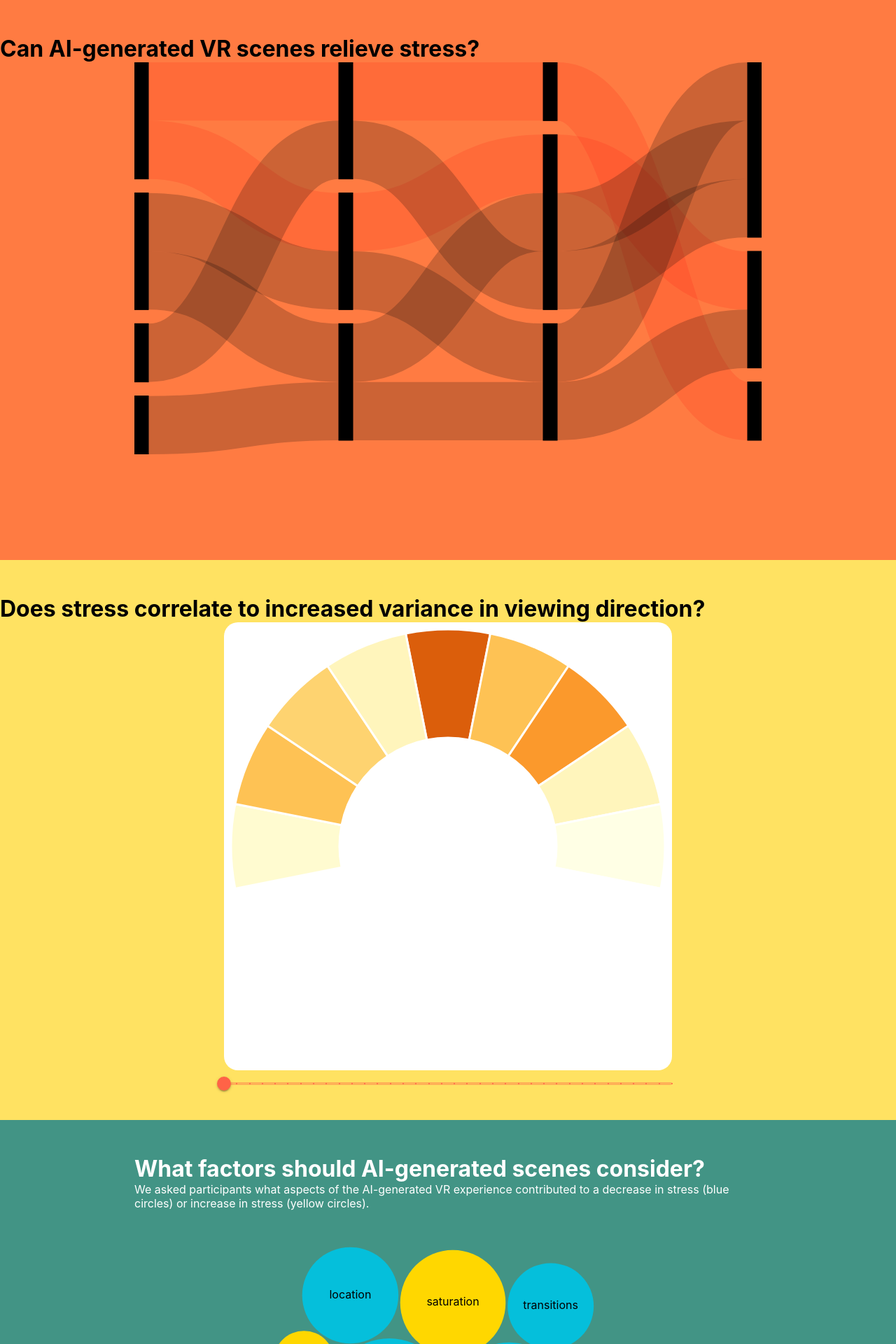
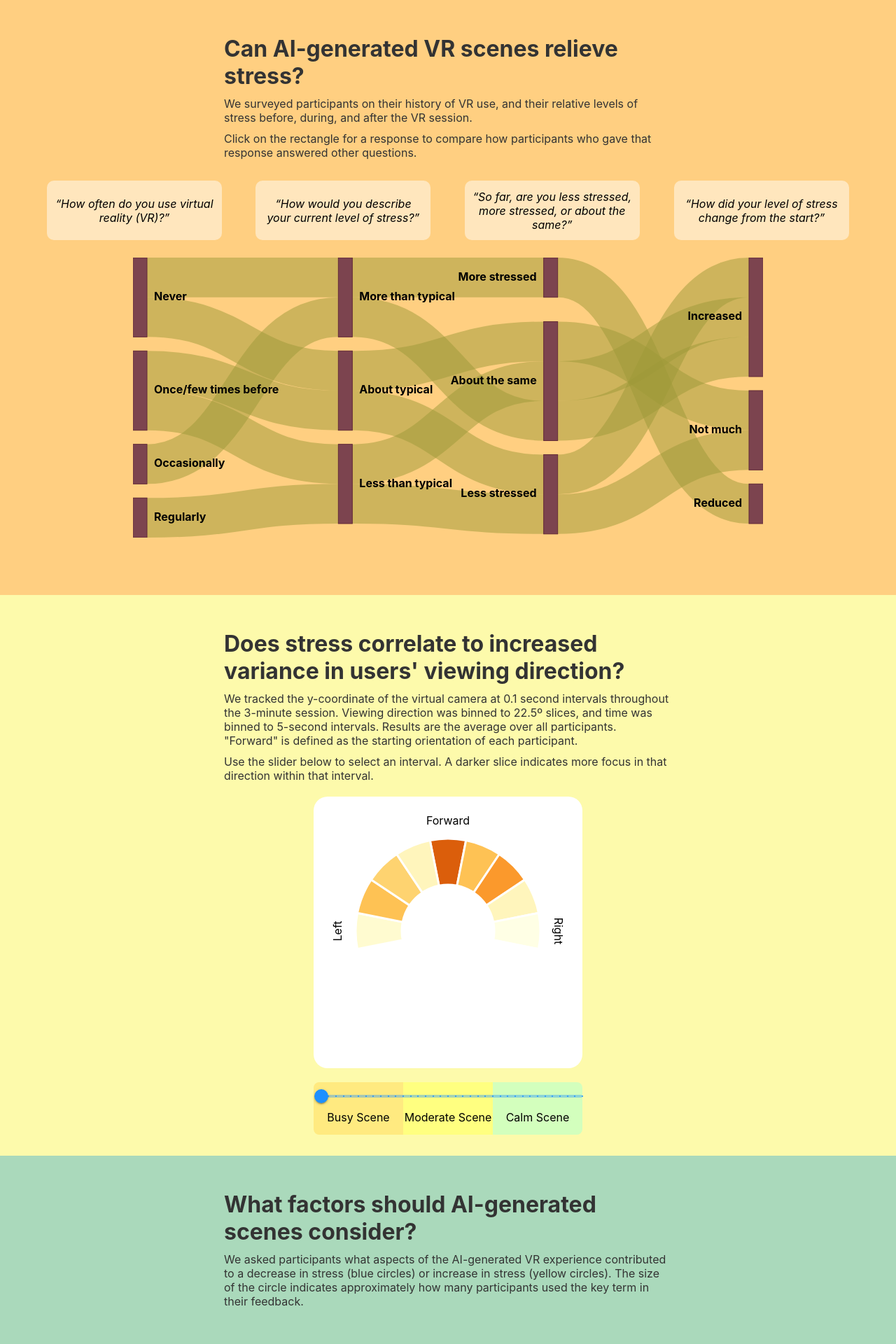
Before and after one commit to ChanGarrickT/ECS272-Final-Project-VR, a React (Vite) app: page / in a window 1280 px wide. Shown: the top 1920 px of the page at 70% size. Built offline with nearby package versions, Linux system fonts and the light colour scheme.

Commit message:
Added interaction to Sankey diagram

```diff
--- a/src/components/HeatMap.jsx
+++ b/src/components/HeatMap.jsx
@@ -31,20 +31,40 @@ export default function HeatMap(props){
     }, [currentInterval]);
 
     return (
-        <Box sx={{ width: '100vw', height: '100vh', minHeight: '720px', backgroundColor: '#ffe262'}}>
-            <h1>Does stress correlate to increased variance in viewing direction?</h1>
-            <Box sx={{height: '80%', aspectRatio: '1', margin: "auto", backgroundColor: "white", borderRadius: '20px'}}>
+        <Box sx={{ width: '100vw', minHeight: '100vh', backgroundColor: '#FDFAAB'}}>
+            <Box className='title-box'>
+                <h1>Does stress correlate to increased variance in users' viewing direction?</h1>
+                <p>
+                    We tracked the y-coordinate of the virtual camera at 0.1 second intervals throughout the 3-minute session.
+                    Viewing direction was binned to 22.5º slices, and time was binned to 5-second intervals.
+                    Results are the average over all participants.
+                    "Forward" is defined as the starting orientation of each participant.
+                </p>
+                <p>
+                    Use the slider below to select an interval. A darker slice indicates more focus in that direction within that interval.
+                </p>
+            </Box>
+            <Box sx={{width: '30%', maxWidth: '570px', aspectRatio: '1', margin: "20px auto", backgroundColor: "white", borderRadius: '20px'}}>
                 <svg ref={svgRef} width='100%' height='100%'></svg>
+            </Box>
+            <Grid container sx={{position: 'relative', width: '30%', maxWidth: '570px', margin: '0 auto', padding: '0 0 30px'}}>
+                <Box sx={{position: 'absolute', width: '100%', paddingLeft: '2.77%', top: '5px', zIndex: 1, boxSizing: 'border-box'}}>
                     <Slider
-                    sx={{color: 'tomato'}}
+                        sx={{color: 'dodgerblue', zIndex: 1}}
                         onChange={(e, val) => setCurrentInterval(val)}
                         defaultValue={0}
                         step={1}
                         marks
                         min={0}
                         max={35}
+                        valueLabelDisplay='auto'
+                        valueLabelFormat={(x) => `${5 * x} - ${5 * x + 5} sec`}
                     />
                 </Box>
+                <Grid size={4} sx={{backgroundColor: 'hsl(50, 100%, 75%)', textAlign: 'center', padding: '40px 0 15px', borderRadius: '8px 0 0 8px'}}>Busy Scene</Grid>
+                <Grid size={4} sx={{backgroundColor: 'hsl(60, 100%, 75%)', textAlign: 'center', padding: '40px 0 15px'}}>Moderate Scene</Grid>
+                <Grid size={4} sx={{backgroundColor: 'hsl(100, 100%, 87%)', textAlign: 'center', padding: '40px 0 15px', borderRadius: '0 8px 8px 0'}}>Calm Scene</Grid>
+            </Grid>
         </Box>
     )
 }
@@ -53,7 +73,23 @@ function drawChart(svgElement, interval, size){
     const svg = d3.select(svgElement);
     svg.selectAll('*').remove();
 
-    const innerRad = size.height / 2 - 10;
+    // Draw labels
+    svg.append('text')
+        .text('Left')
+        .attr('text-anchor', 'middle')
+        .style('transform', `translate(40px, ${size.height / 2}px) rotate(-90deg)`);
+
+    svg.append('text')
+        .text('Right')
+        .attr('text-anchor', 'middle')
+        .style('transform', `translate(${size.width - 40}px, ${size.height / 2}px) rotate(90deg)`);
+
+    svg.append('text')
+        .text('Forward')
+        .attr('text-anchor', 'middle')
+        .style('transform', `translate(${size.width / 2}px, 40px)`);
+
+    const innerRad = size.height / 2 - 60;
     const outerRad = innerRad / 2;
 
     const arc = d3.arc()
--- a/src/components/SurveyBubble.jsx
+++ b/src/components/SurveyBubble.jsx
@@ -19,10 +19,13 @@ export default function SurveyBubble(props){
     }, [size, currentFilter]);
 
     return (
-        <Box sx={{ width: '100vw', height: '100vh', minHeight: '720px', backgroundColor: '#429485'}}>
-            <Box sx={{width: '70%', margin: 'auto', color: 'white'}}>
+        <Box sx={{ width: '100vw', height: '100vh', minHeight: '720px', backgroundColor: '#AAD9BB'}}>
+            <Box className='title-box'>
                 <h1>What factors should AI-generated scenes consider?</h1>
-                <p>We asked participants what aspects of the AI-generated VR experience contributed to a decrease in stress (blue circles) or increase in stress (yellow circles).</p>
+                <p>
+                    We asked participants what aspects of the AI-generated VR experience contributed to a decrease in stress (blue circles) or increase in stress (yellow circles).
+                    The size of the circle indicates approximately how many participants used the key term in their feedback.
+                </p>
             </Box>
             <Box sx={{width: '70%', height: '70%', margin: 'auto', backgroundColor: "none", borderRadius: '20px'}}>
                 <svg ref={svgRef} width='100%' height='100%' textAnchor='middle' dominantBaseline='middle'><g></g></svg>
--- a/src/components/SurveySankey.jsx
+++ b/src/components/SurveySankey.jsx
@@ -25,17 +25,17 @@ function genGraph(){
         for(const d of surveyData){
             const key = [k, d[k]];
             if(nodeByKey.has(key)) continue;
-            const node = {name: d[k]};
+            const node = {name: d[k], questionNumber: keys.indexOf(k), index: ++index};
             nodes.push(node);
             nodeByKey.set(key, node);
-            indexByKey.set(key, ++index);
+            indexByKey.set(key, index);
         }
     }
 
     for(let i = 1; i < keys.length; ++i){
         const a = keys[i-1];
         const b = keys[i];
-        const prefix = keys.slice(0, i+1);
+        const prefix = [...keys];
         // Ex. key: ['Never', 'More than typical', 'More stressed', 'Increased']
         // Ex. value: {names: <same as key, used for tooltips>, source: 7, target: 10, value: 0}
         const linkByKey = new d3.InternMap([], JSON.stringify);
@@ -53,7 +53,9 @@ function genGraph(){
                 names,
                 value
             };
-            links.push(link);
+            if(link.value !== 0){
+                links.push(link);
+            }
             linkByKey.set(names, link);
         }
     }
@@ -63,35 +65,81 @@ function genGraph(){
 
 export default function SurveySankey(props){
     const svgRef = useRef(null);
+    const rectsSelectionRef = useRef(null);
+    const pathsSelectionRef = useRef(null);
     const [size, setSize] = useState({ width: 0, height: 0 });
+    const [currentNode, setCurrentNode] = useState(null);
 
     const onResize = useDebounceCallback((size) => setSize(size), 200);
     useResizeObserver({ ref: svgRef, onResize });
 
     useEffect(() => {
         if(size.width === 0 || size.height === 0) return;
-        drawChart(svgRef.current, size);
+        const [rects, paths] = drawChart(svgRef.current, selectNode, size);
+        rectsSelectionRef.current = rects;
+        pathsSelectionRef.current = paths;
+        recolorChart(rectsSelectionRef.current, pathsSelectionRef.current, currentNode);
     }, [size]);
 
+    useEffect(() => {
+        if(size.width === 0 || size.height === 0) return;
+        if(!rectsSelectionRef || !pathsSelectionRef.current) return;
+        recolorChart(rectsSelectionRef.current, pathsSelectionRef.current, currentNode);
+    }, [currentNode]);
+
+    function selectNode(d){
+        setCurrentNode((prev) => {
+            if(!prev || d.index !== prev.index){
+                return {
+                    questionNumber: d.questionNumber,
+                    answer: d.name,
+                    index: d.index
+                }
+            } else {
+                return null
+            }
+        })
+    }
+
     return (
-        <Box sx={{ width: '100vw', height: '100vh', minHeight: '720px', backgroundColor: '#ff7b42'}}>
-            <h1>Can AI-generated VR scenes relieve stress?</h1>
-            <Box sx={{width: '70%', height: '70%', margin: "auto", backgroundColor: "none", borderRadius: '20px'}}>
+        <Box sx={{ width: '100vw', minHeight: '100vh', backgroundColor: '#FFCF81', paddingBottom: '50px'}}>
+            <Box className='title-box'>
+                <h1>Can AI-generated VR scenes relieve stress?</h1>
+                <p>
+                    We surveyed participants on their history of VR use, and their relative levels of stress before, during, and after the VR session.
+                </p>
+                <p>
+                    Click on the rectangle for a response to compare how participants who gave that response answered other questions.
+                </p>
+            </Box>
+            <Box sx={{position: 'relative', width: '70%', height: '100px', margin: '30px auto 10px'}}>
+                <Box className='question-box' sx={{left: '-125px'}}>
+                    <p>“How often do you use virtual reality (VR)?”</p>
+                </Box>
+                <Box className='question-box' sx={{left: 'calc(33.3% - 125px)'}}>
+                    <p>“How would you describe your current level of stress?”</p>
+                </Box>
+                <Box className='question-box' sx={{left: 'calc(66.6% - 125px)'}}>
+                    <p>“So far, are you less stressed, more stressed, or about the same?”</p>
+                </Box>
+                <Box className='question-box' sx={{left: 'calc(100% - 125px)'}}>
+                    <p>“How did your level of stress change from the start?”</p>
+                </Box>
+            </Box>
+            <Box sx={{width: '70%', aspectRatio: 2.25, minWidth: '900px', minHeight: '300px', margin: "auto", backgroundColor: "none", borderRadius: '20px'}}>
                 <svg ref={svgRef} width='100%' height='100%'></svg>
             </Box>
         </Box>
     )
 }
 
-function drawChart(svgElement, size){
+function drawChart(svgElement, clickFunc, size){
     const sankey = d3Sankey.sankey()
         .nodeSort(null)
         .linkSort(null)
         .nodeWidth(20)
         .nodePadding(20)
         .extent([[0, 0], [size.width, size.height]]);
-
-    const color = d3.scaleOrdinal(['Never'], ['#FFDDDD']).unknown('#CCC');
 
     const svg = d3.select(svgElement);
     svg.selectAll('*').remove();
@@ -103,8 +151,21 @@ function drawChart(svgElement, size){
         links: graphLinks.map(d => Object.create(d))
     });
 
+    // Links
+    const paths = svg.append('g')
+            .attr('fill', 'none')   // We don't want fill on these paths
+        .selectAll('path')
+        .data(links)
+        .join('path')
+        .attr('d', d3Sankey.sankeyLinkHorizontal())
+        .classed('path-link', true)
+        .attr('stroke-width', d => d.width);
+
+    paths.append('title')
+            .text(d => `${d.names.join(" → ")}\n${d.value}`);
+
     // Node rectangles
-    svg.append('g')
+    const rects = svg.append('g')
             .attr('fill', 'none')
         .selectAll('rect')
         .data(nodes)
@@ -113,22 +174,42 @@ function drawChart(svgElement, size){
         .attr('y', d => d.y0)
         .attr('width', d => d.x1 - d.x0)
         .attr('height', d => d.y1 - d.y0)
-        .attr('fill', 'black')
-        .attr('stroke', 'black')
-        .attr('stroke-width', 1)
-        .append('title')
-            .text(d => `${d.name}\n${d.value}`)
+        .classed('rect-node', true)
+        .on('click', (event, d) => clickFunc(d));
 
-    // Links
+    rects.append('title')
+        .text(d => `${d.name}\n${d.value}`);
+
+    // Labels
     svg.append('g')
-            .attr('fill', 'none')   // We don't want fill on these paths
-        .selectAll('path')
-        .data(links)
-        .join('path')
-        .attr('d', d3Sankey.sankeyLinkHorizontal())
-        .attr('stroke', d => color(d.names[0]))
-        .attr('stroke-width', d => d.width)
-        .style('mix-blend-mode', 'multiply')
-        .append('title')
-            .text(d => `${d.names.join(" → ")}\n${d.value}`)
+        .selectAll('text')
+        .data(nodes)
+        .join('text')
+        .text(d => d.name)
+        .attr('font-weight', 'bold')
+        .attr('text-anchor', d => d.questionNumber <= 1 ? 'start' : 'end')
+        .attr('dominant-baseline', 'middle')
+        .style('transform', function(d){
+            if(d.questionNumber <= 1){
+                return `translate(${d.x1 + 10}px, ${(d.y1 + d.y0) / 2}px)`;
+            } else {
+                return `translate(${d.x0 - 10}px, ${(d.y1 + d.y0) / 2}px)`;
+            }
+        });
+
+    return [rects, paths];
 }
+
+function recolorChart(rects, paths, currentNode){
+    // Clear all highlighting
+    rects.classed('rect-node-selected', false);
+    paths.classed('path-link-active', false);
+    if(currentNode){
+        // Highlight selected node
+        rects.filter(d => d.index === currentNode.index)
+            .classed('rect-node-selected', true);
+        // Highlight links that connect to the highlighted node
+        paths.filter(d => d.names[currentNode.questionNumber] === currentNode.answer)
+            .classed('path-link-active', true);
+    }
+}
--- a/src/style.css
+++ b/src/style.css
@@ -18,12 +18,79 @@ h1 {
   padding-top: 50px;
 }
 
+p {
+  margin: 10px 0;
+}
+
 #title {
   font-size: large;
   text-align: center;
   margin: 0;
 }
 
+.title-box {
+  width: 50%;
+  margin: auto;
+  color: #333;
+}
+
+.question-box {
+  position: absolute;
+  display: flex;
+  text-align: center;
+  justify-content: center;
+  line-height: 20px;
+  width: 230px;
+  height: 65px;
+  background-color: #ffe6bd;
+  font-style: italic;
+  padding: 10px;
+  border-radius: 10px;
+}
+
+.question-box > p {
+  margin: auto;
+}
+
+.rect-node {
+  fill: #7C444F;
+  stroke: #622B36;
+  stroke-width: 1px;
+  transition: fill 200ms, stroke 200ms;
+  cursor: pointer;
+}
+
+.rect-node:hover {
+  fill: #bb6164;
+}
+
+.rect-node-selected {
+  fill: #ef619c;
+  stroke: #C84C05;
+}
+
+.rect-node-selected:hover {
+  fill: #f68bb8;
+}
+
+.path-link {
+  stroke: #9e9938;
+  opacity: 0.5;
+  transition: stroke 200ms;
+}
+
+.path-link-active {
+  stroke: #e88b74;
+}
+
 .bubble-filter {
-  padding: 5px 20px;
+  margin: 1px 5px;
+  padding: 5px 10px;
+  border-radius: 5px;
+  cursor: pointer;
+  transition: background-color 200ms;
 }
+
+.bubble-filter:hover {
+  background-color: #c4f0d4;
+}
```
Lines whose indentation alone changed are shown as unchanged.
